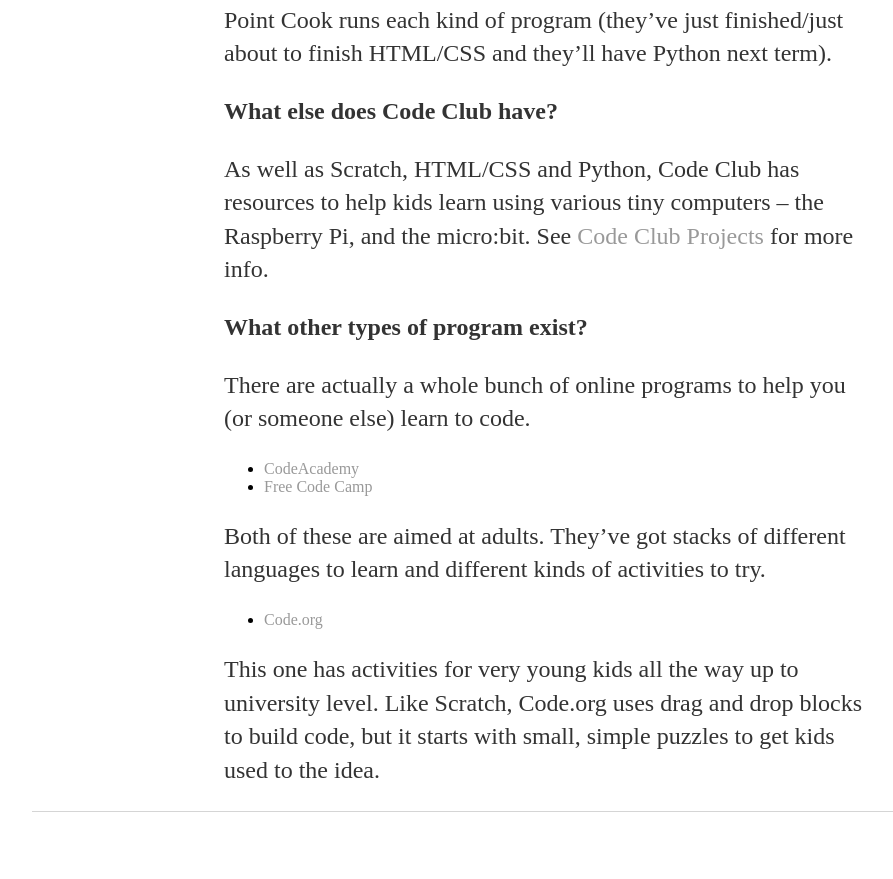
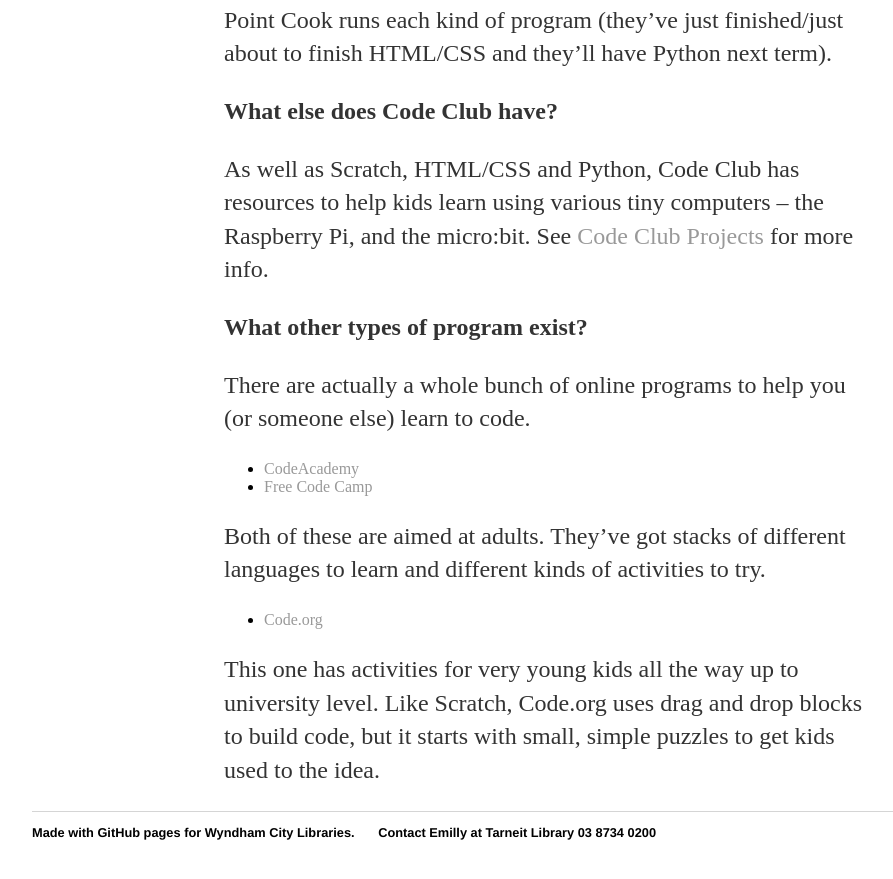
Before and after one commit to emillym/emillym.github.io, a Jekyll site: the page built from index.html, in a window 1280 px wide and 900 px high, scrolled down 5334 px. Shown: the top 879 px of the window, without its empty margins (96-989 px from the left). Built offline with Jekyll 4.4.1, drawn with Linux system fonts in a browser that asks for light colours.

Commit message:
Update default.html

```diff
--- a/_layouts/default.html
+++ b/_layouts/default.html
@@ -12,6 +12,10 @@
 
 			</div><!-- /.container -->
 			<footer>
+				<ul>
+					<li>Made with GitHub pages for Wyndham City Libraries.</li>
+					<li>Contact Emilly at Tarneit Library 03 8734 0200</li>
+				</ul>
 			</footer>
 		</body>
 	</html>
```
